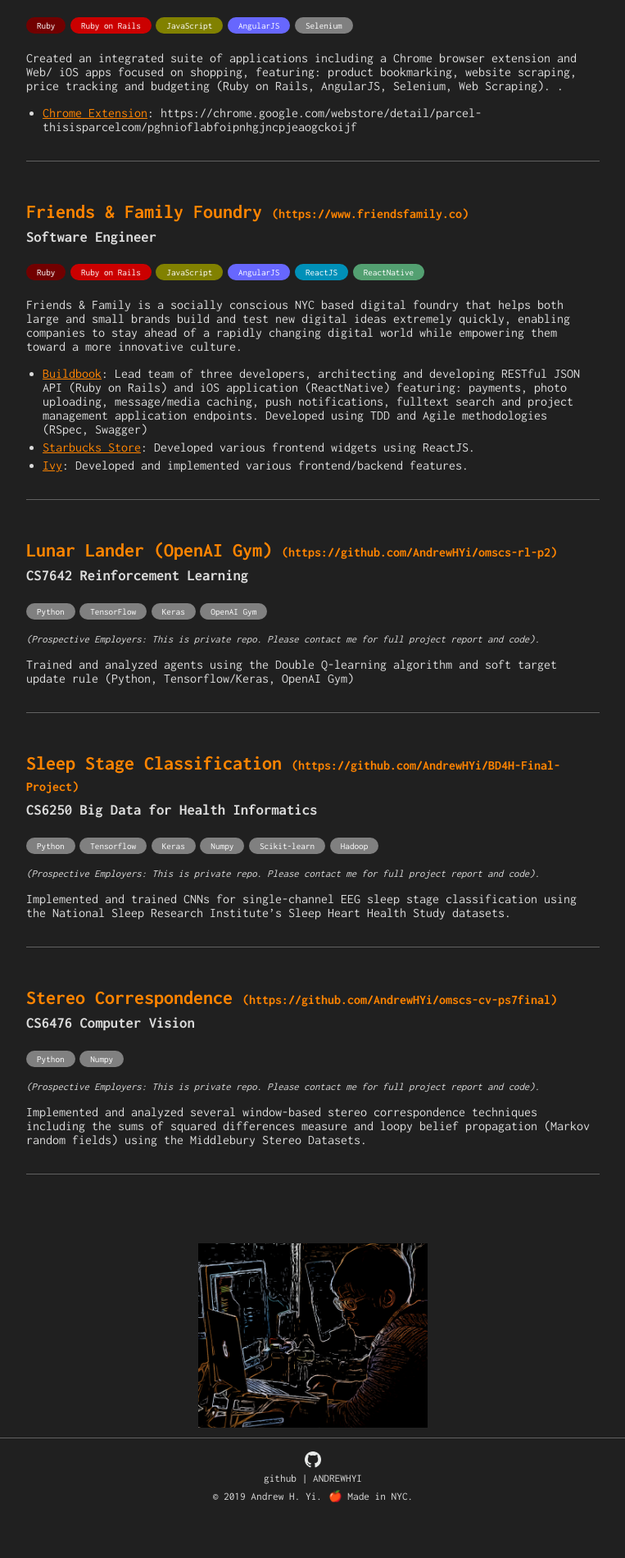
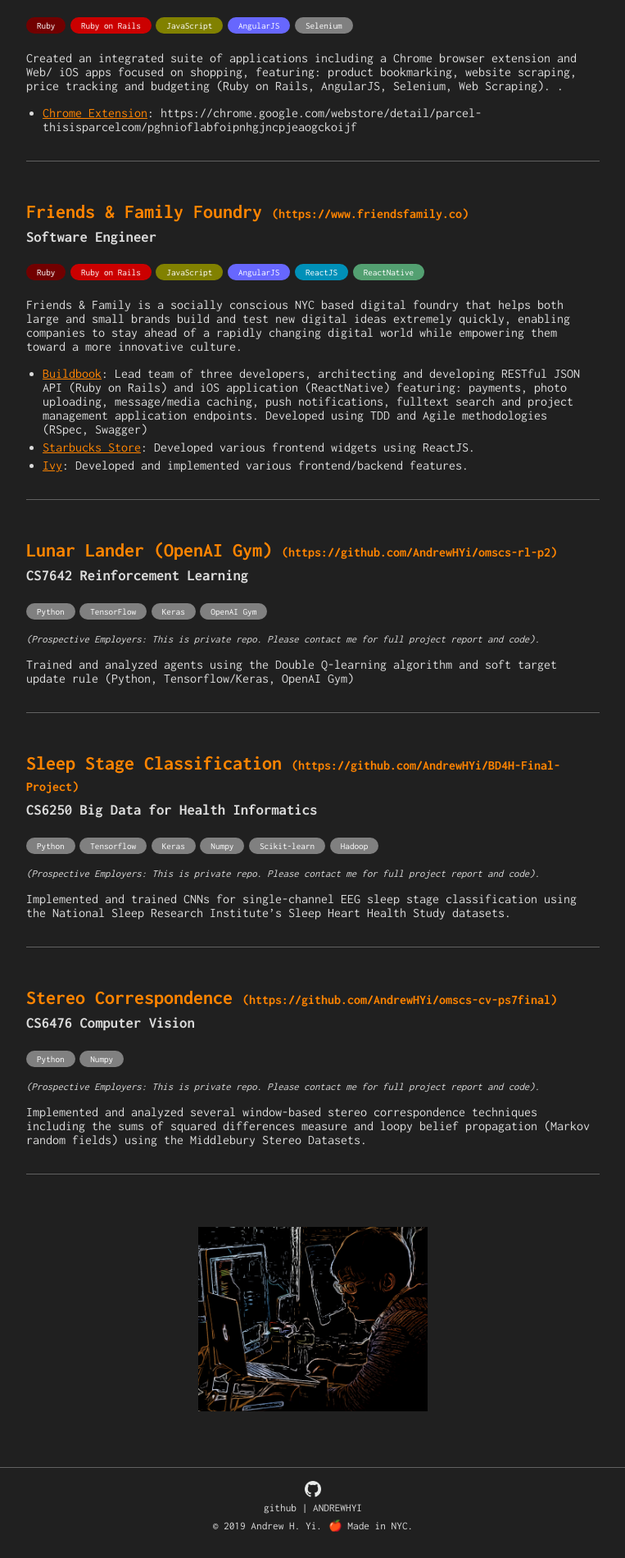
Before and after one commit to AndrewHYi/andrewhyi.github.io, a Jekyll site: the page built from projects.md, in a window 1280 px wide. Shown: the part 688-2589 px from the top of the page at 82% size, without its empty margins (258-1021 px from the left). Built offline with Jekyll 4.4.1, drawn with Linux system fonts in a browser that asks for light colours; before the commit the page ends 2553 px from its top, so only the background shows below that.

Commit message:
margin for projects page profile photo

```diff
--- a/_sass/_per_page.scss
+++ b/_sass/_per_page.scss
@@ -31,6 +31,12 @@
             }
        }
     }
+
+    &.page-projects {
+        .profile-picture-programming {
+            margin-bottom: 4em;
+        }
+    }
 }
 
 .wrapper {
--- a/_sass/_projects.scss
+++ b/_sass/_projects.scss
@@ -1,6 +1,5 @@
 .ayi-projects-container {
     padding: 1em 0;
-    margin-bottom: 1.2em;
     .end-project {
         margin-bottom: 3em;
         margin-top: 2em;
```
